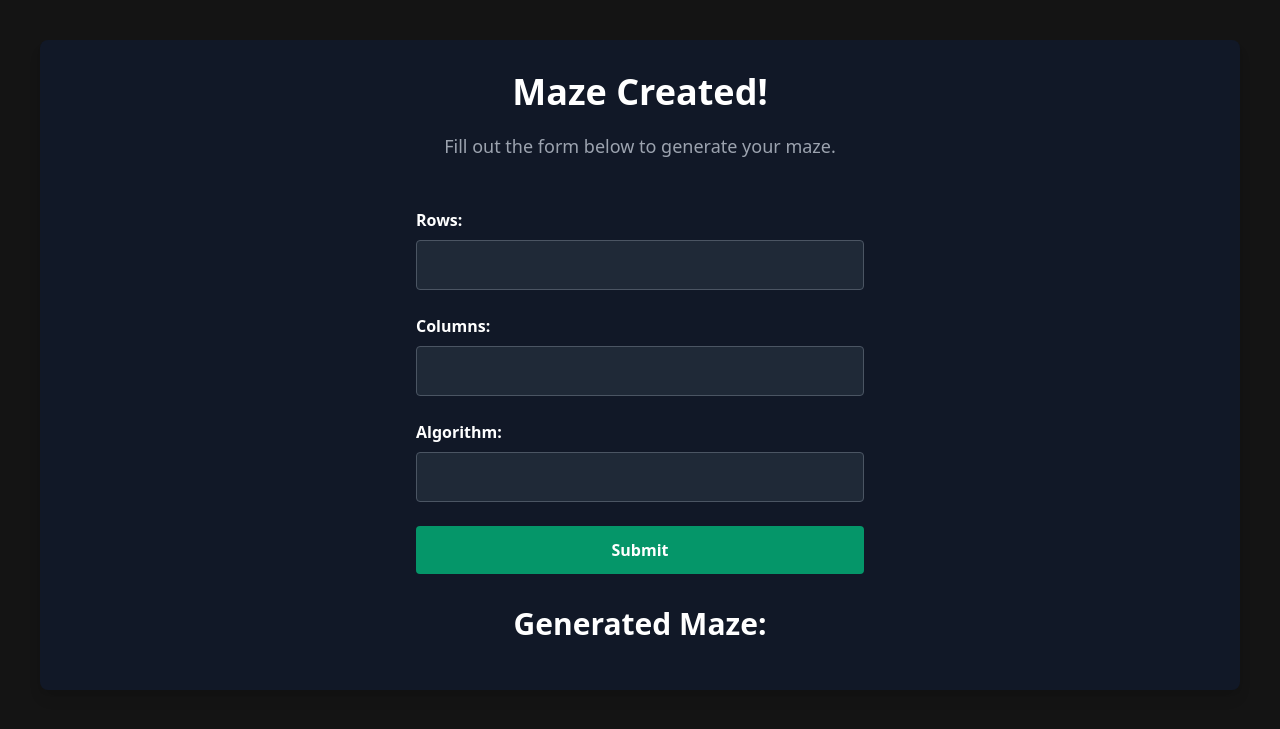
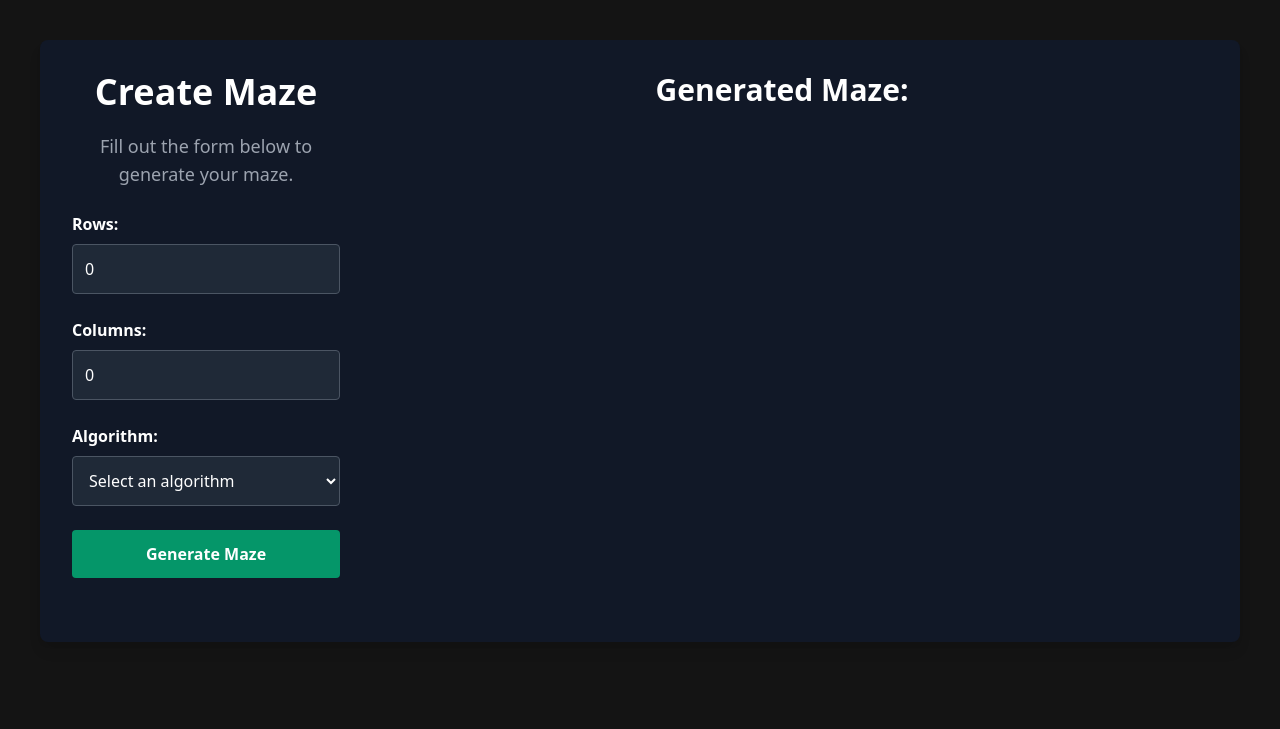
Before and after one commit to HarshAhalpara-001/DFS_BFS_In_Maze, a Django app: page / in a window 1280 px wide. Shown: the top 729 px of the page. Run offline with Django 5.2, Linux system fonts and the light colour scheme.

Commit message:
2 commit

```diff
--- a/Website/forms.py
+++ b/Website/forms.py
@@ -1,6 +1,12 @@
 from django import forms
 
 class MazeInfo(forms.Form):
-    rows = forms.IntegerField()
-    cols = forms.IntegerField()
-    Algo = forms.CharField()
+    rows = forms.IntegerField(label='Rows')
+    cols = forms.IntegerField(label='Columns')
+
+    ALGORITHM_CHOICES = [
+        ('DFS', 'Depth-First Search'),
+        ('BFS', 'Breadth-First Search'),
+    ]
+
+    Algo = forms.ChoiceField(choices=ALGORITHM_CHOICES, label='Algorithm')
--- a/Website/templates/Website/MazeCreation.html
+++ b/Website/templates/Website/MazeCreation.html
@@ -18,22 +18,22 @@
         }
         .cell-yellow {
             background-color: rgb(144, 144, 6); /* Neon yellow */
-        color: rgb(144, 144, 6); /* Set text color to yellow for yellow cells */
+            color: black; /* Set text color to black for yellow cells */
         }
     </style>
 </head>
 <body class="p-10">
-    <div class="container mx-auto bg-gray-900 rounded-lg shadow-lg p-8">
+    <div class="container mx-auto flex bg-gray-900 rounded-lg shadow-lg p-8">
+        <!-- Fixed section -->
+        <div class="w-1/4 pr-4">
             <h1 class="text-4xl font-extrabold mb-5 text-white text-center">
-        Maze Created!
+                Create Maze
             </h1>
             <p class="text-lg text-gray-400 text-center mb-6">
                 Fill out the form below to generate your maze.
             </p>
-      <div class="flex justify-center">
-        <form method="post" class="space-y-6 mb-8 w-full max-w-md">
+            <form method="post" class="space-y-6 mb-8">
                 {% csrf_token %}
-
                 <div>
                     <label for="rows" class="block text-white font-semibold mb-2">
                         Rows:
@@ -42,6 +42,8 @@
                         type="number"
                         name="rows"
                         id="rows"
+                        value="{{ data.rows|default:0 }}"
+                        placeholder="Enter number of rows"
                         class="w-full p-3 rounded border border-gray-600 bg-gray-800 text-white focus:outline-none focus:border-green-500 transition duration-200"
                         required
                     />
@@ -55,6 +57,8 @@
                         type="number"
                         name="cols"
                         id="cols"
+                        value="{{ data.cols|default:0 }}"
+                        placeholder="Enter number of columns"
                         class="w-full p-3 rounded border border-gray-600 bg-gray-800 text-white focus:outline-none focus:border-green-500 transition duration-200"
                         required
                     />
@@ -64,41 +68,43 @@
                     <label for="Algo" class="block text-white font-semibold mb-2">
                         Algorithm:
                     </label>
-            <input
-              type="text"
+                    <select
                         name="Algo"
                         id="Algo"
                         class="w-full p-3 rounded border border-gray-600 bg-gray-800 text-white focus:outline-none focus:border-green-500 transition duration-200"
                         required
-            />
+                    >
+                        <option value="" disabled {% if not data.Algo %}selected{% endif %}>Select an algorithm</option>
+                        <option value="DFS" {% if data.Algo == 'DFS' %}selected{% endif %}>Depth-First Search</option>
+                        <option value="BFS" {% if data.Algo == 'BFS' %}selected{% endif %}>Breadth-First Search</option>
+                    </select>
                 </div>
 
                 <button
                     type="submit"
                     class="w-full bg-green-600 hover:bg-green-700 text-white font-bold py-3 rounded transition duration-200"
                 >
-            Submit
+                    Generate Maze
                 </button>
             </form>
         </div>
 
+        <!-- Movable and centered section -->
+        <div class="w-3/4 flex justify-center">
+            <div class="w-4/5">
                 <h2 class="text-3xl font-bold mb-4 text-white text-center">
                     Generated Maze:
                 </h2>
                 <div class="flex justify-center overflow-x-auto shadow-lg">
-        <table class="border-collapse border border-gray-400">
+                    <div class="w-full">
+                        <table class="border-collapse border border-gray-400 mx-auto">
                             <tbody>
                                 {% for row in data.Matrix %}
                                 <tr>
                                     {% for cell in row %}
                                     <td
                                         class="border border-gray-400 {% if cell == 0 %}cell-black{% else %}cell-yellow{% endif %}"
-                style="
-                  width: 50px;
-                  height: 50px;
-                  text-align: center;
-                  color: cell-yellow;
-                "
+                                        style="width: 65px; height: 50px; text-align: center"
                                     >
                                         {{ forloop.parentloop.counter0 }},{{ forloop.counter0 }}
                                     </td>
@@ -109,5 +115,8 @@
                         </table>
                     </div>
                 </div>
+            </div>
+        </div>
+    </div>
 </body>
 </html>
--- a/Website/views.py
+++ b/Website/views.py
@@ -16,18 +16,22 @@ def dice_throw(m, n):
         mat.append(li)
     return mat
 
+# def Change_Matrix()
+
 def contact_view(request):
     # Check if the request is POST (meaning the form has been submitted)
     if request.method == 'POST':
         form = MazeInfo(request.POST)  # Create a form instance with POST data
         if form.is_valid():  # Validate the form
             # Access form data using `cleaned_data`
+            Matrix= dice_throw(form.cleaned_data.get('rows'),form.cleaned_data.get('cols'))
             data={
             'rows' : form.cleaned_data.get('rows'),
             'cols' : form.cleaned_data.get('cols'),
             'Algo' : form.cleaned_data.get('Algo'),
-            'Matrix' : dice_throw(form.cleaned_data.get('rows'),form.cleaned_data.get('cols'))
+            'Matrix' : Matrix
             }
+            print(Matrix)
             return render(request, 'Website/MazeCreation.html', {'data':data,'form':form})
     else:
         form = MazeInfo()  # Empty form instance for GET requests
```
Lines whose indentation alone changed are shown as unchanged.
